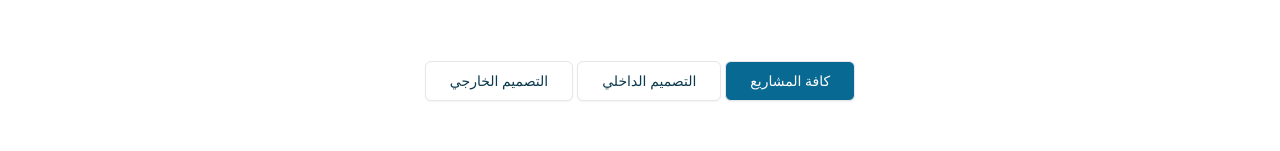
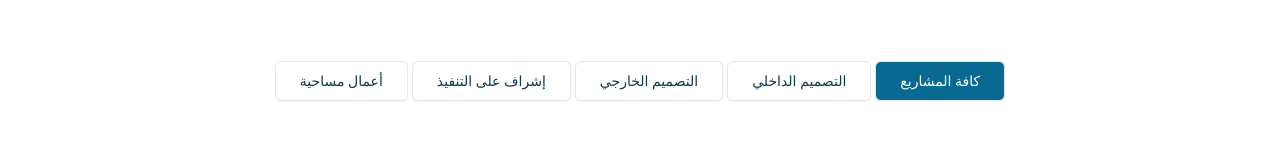
Before and after one commit to mohamed-elsebaey/alhonayan, a Next.js app: page /projects in a window 1280 px wide. Shown: the part 269-420 px from the top of the page. Built offline with nearby package versions, Linux system fonts and the light colour scheme.

Commit message:
add Supervision and Surveying Works

```diff
--- a/components/pages/our-projects/_constants.ts
+++ b/components/pages/our-projects/_constants.ts
@@ -2,6 +2,8 @@ export const projectsCategories = [
   { id: "all", label: "كافة المشاريع" },
   { id: "Interior Design", label: "التصميم الداخلي" },
   { id: "Exterior Design", label: "التصميم الخارجي" },
+  { id: "Supervision", label: "إشراف على التنفيذ" },
+  { id: "Surveying Works", label: "أعمال مساحية" },
 ];
 
 export type ProjectsCategory = Exclude<
--- a/components/sections/stats/Stats.tsx
+++ b/components/sections/stats/Stats.tsx
@@ -49,7 +49,7 @@ const Stats = () => {
         </div>
 
         <div className="grid grid-cols-1 gap-6 px-6 mt-8 sm:px-0 lg:mt-12 sm:grid-cols-2 lg:grid-cols-4 xl:gap-x-12">
-          <div className="overflow-hidden border border-border rounded-lg header-gradient header-gradient">
+          <div className="overflow-hidden border border-border rounded-lg header-gradient">
             <div className="px-4 py-6">
               <div className="flex items-start">
                 <div className="flex-shrink-0 w-12 h-12 text-foreground bg-white rounded-full flex items-center justify-center">
@@ -72,7 +72,7 @@ const Stats = () => {
                   <h4 className="text-4xl font-bold">
                     {numbers.yearsInBusiness}+
                   </h4>
-                  <p className="mt-1.5 text-white text-white">سنوات في العمل</p>
+                  <p className="mt-1.5 text-white">سنوات في العمل</p>
                 </div>
               </div>
             </div>
```
